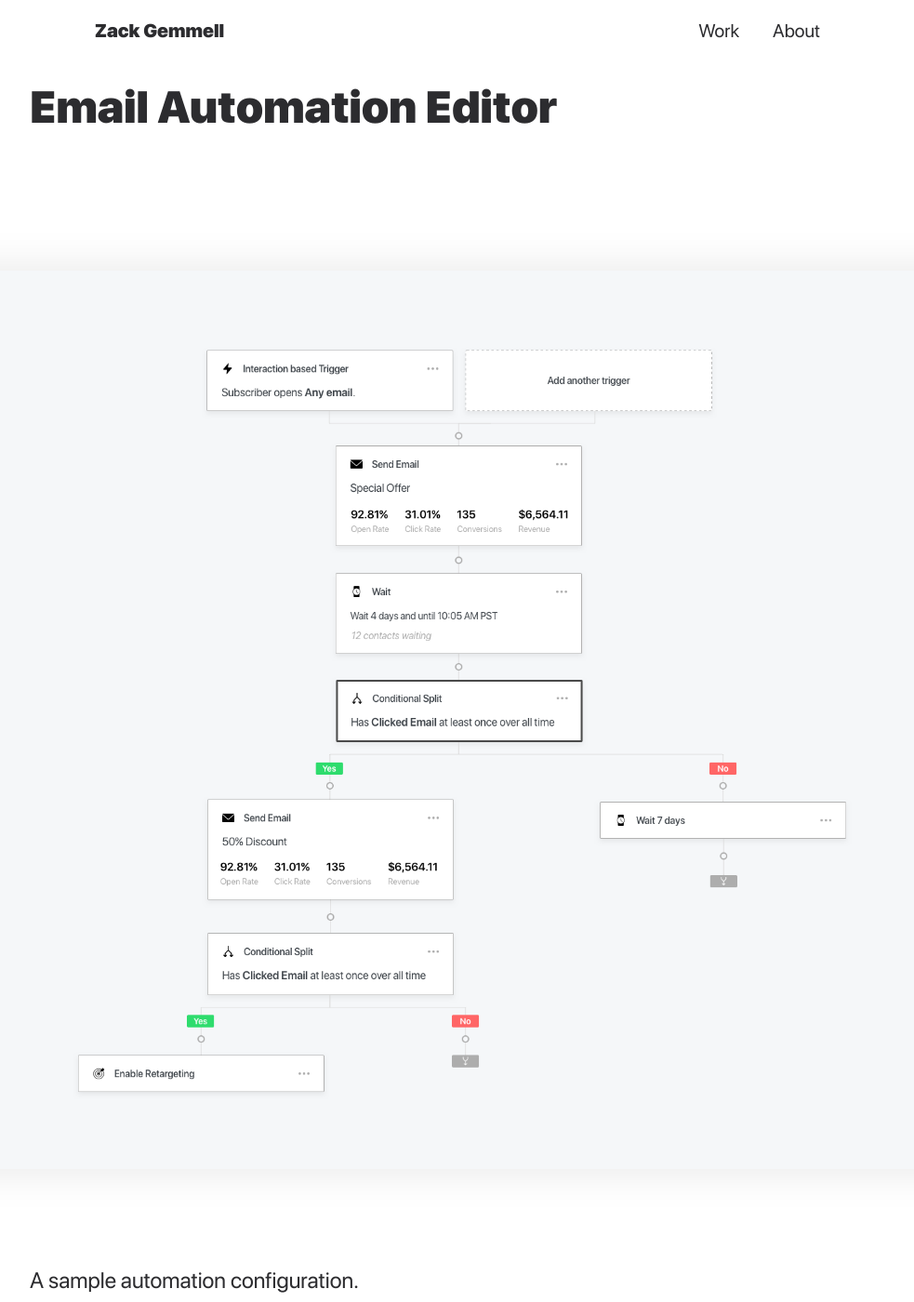
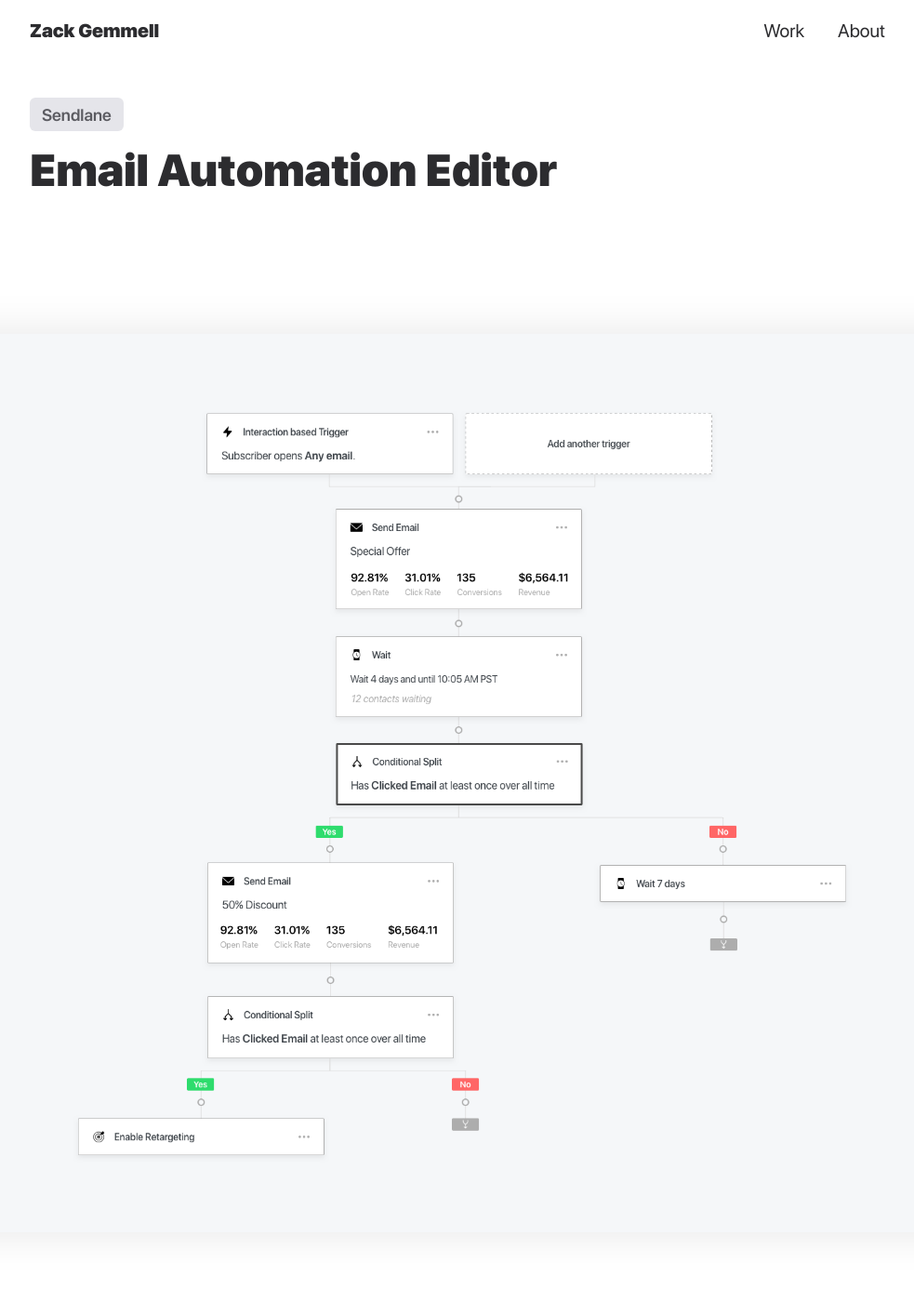
Before and after one commit to zackgemmell/portfolio-2020, a Jekyll site: the page built from _posts/2018-10-01-Sendlane.md, in a window 1280 px wide and 1400 px high. Shown: the whole window at 93% size, without its empty margins (148-1131 px from the left). Built offline with Jekyll 4.4.1, drawn with Linux system fonts in a browser that asks for light colours; nearby versions of some CDN libraries.

Commit message:
Adds spacing and new video classes

```diff
--- a/_layouts/post.html
+++ b/_layouts/post.html
@@ -12,7 +12,8 @@
         {% endif %} -->
         <div class="wrapper wrapper-post">
             <section class="story">
-               <!-- <span class="tile-work-description-company-large">{{ page.company}}</span> -->
+                <spacer></spacer>
+               <span class="tile-work-description-company">{{ page.company}}</span>
                 <h1 class="story-title">{{ page.title }}</h2>
                 <!-- <section class="story-section">
                     <h3 class="story-section-label">Date</h3>
--- a/_sass/components/_footer.scss
+++ b/_sass/components/_footer.scss
@@ -1,7 +1,7 @@
 .footer{
-  padding:100px 32px 50px;
+  padding:100px 0;
   a{
-    margin-right: 33px;
+    margin-right: 32px;
   }
 }
 
@@ -12,7 +12,7 @@
 }
 
 .social-links{
-  padding:0 0 32px 0;
+  padding:0 0 24px 0;
   display: flex;
   align-items: center;
 }
--- a/_sass/components/_header.scss
+++ b/_sass/components/_header.scss
@@ -7,7 +7,7 @@
     background: #fff;
     transition: opacity 1.5s ease, box-shadow $durationShort ease;
     .header-center{
-      max-width: 820px;
+      max-width: 960px;
       padding:0 20px;
       margin:0 auto;
       display: flex;
--- a/_sass/layouts/_post.scss
+++ b/_sass/layouts/_post.scss
@@ -3,6 +3,7 @@
 }
 
 .wrapper-post{
+  padding-top: 1em;
 }
 
 .header-empty{
```
Also changed, not shown: _posts/2020-11-01-Information- Architecture.md (+1 -1 lines).
